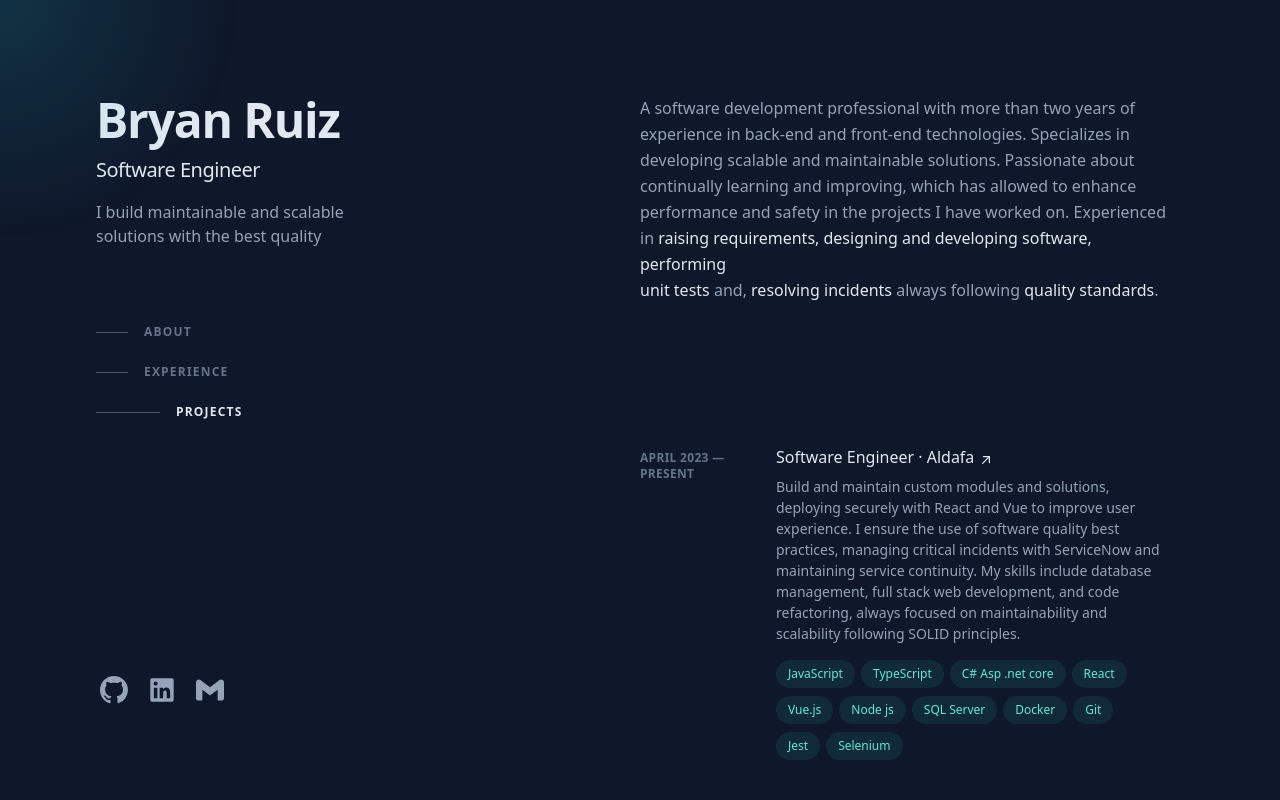
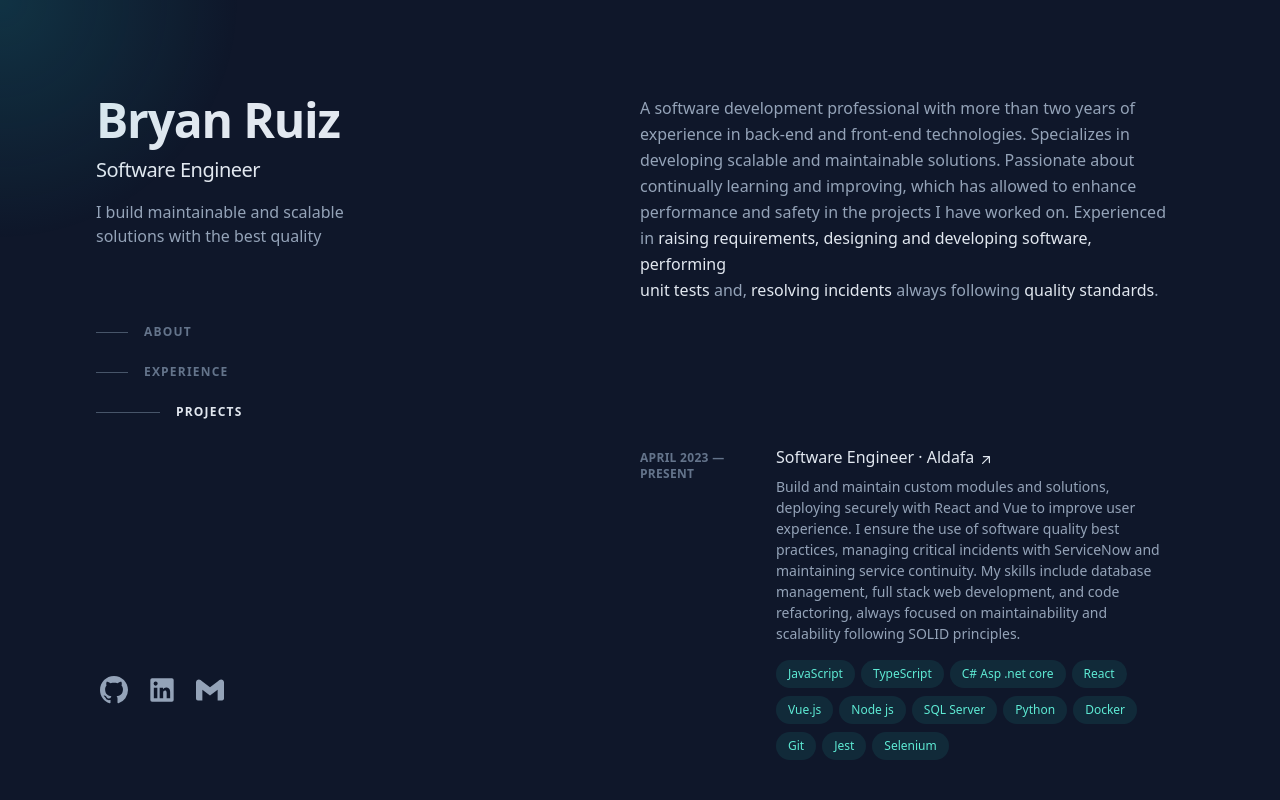
Before and after one commit to BryanRuizz/v1, a React (Vite) app: page / in a window 1280 px wide. Shown: the top 800 px of the page. Built offline with nearby package versions, Linux system fonts and the light colour scheme.

Commit message:
Feat: little change
not information

```diff
--- a/src/data/experienceData.ts
+++ b/src/data/experienceData.ts
@@ -15,6 +15,7 @@ export const experienceData = [
             "Vue.js",
             "Node js",
             "SQL Server",
+            "Python",
             "Docker",
             "Git",
             "Jest",
```
